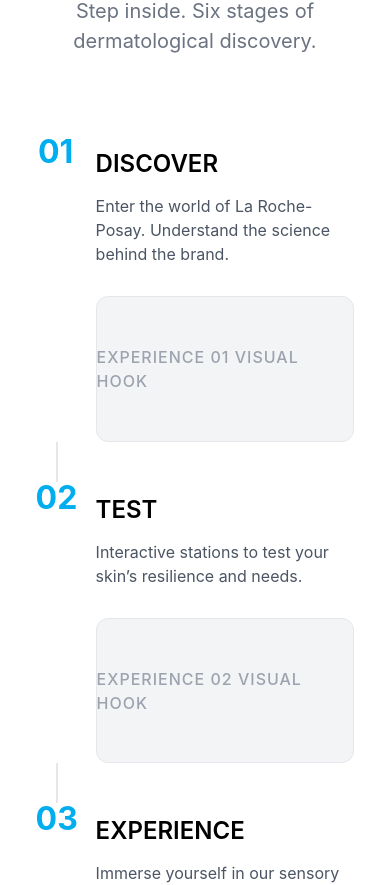
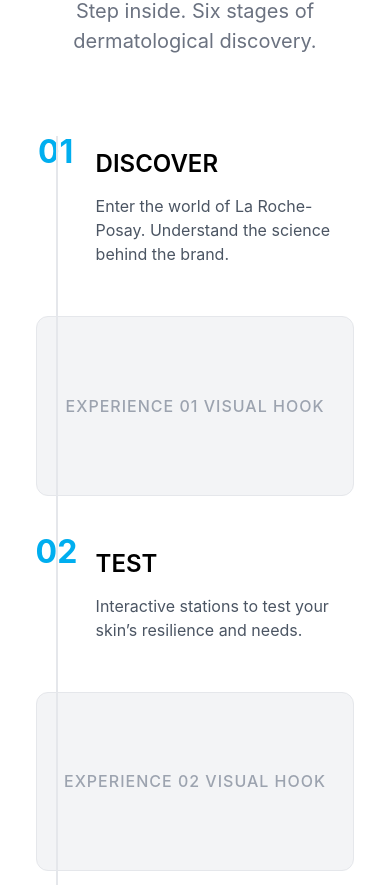
Before and after one commit to Dakolo14/livinglab, a React (Vite) app: page / in a window 390 px wide. Shown: the part 6157-7042 px from the top of the page. Built offline with nearby package versions, Linux system fonts and the light colour scheme; a web font is replaced by a local one.

Commit message:
feat: use css grid to allow full-width mobile visual placeholder while preserving desktop indent and timeline visibility

```diff
--- a/src/components/sections/LabJourney.css
+++ b/src/components/sections/LabJourney.css
@@ -42,17 +42,23 @@
   left: 60px;
   width: 2px;
   background: #E5E7EB;
-  z-index: 1;
+  z-index: 3; /* Draw over the image on mobile */
+  pointer-events: none;
 }
 
 .journey-step {
-  display: flex;
-  gap: 60px;
+  display: grid;
+  grid-template-columns: 120px 1fr;
+  grid-template-areas:
+    "number content"
+    ".      visual";
+  gap: 20px 60px;
   position: relative;
   z-index: 2;
 }
 
 .step-number {
+  grid-area: number;
   font-size: 4rem;
   font-weight: 700;
   color: #00AEEF; /* LRP Blue */
@@ -65,6 +71,7 @@
 }
 
 .step-content {
+  grid-area: content;
   flex-grow: 1;
   padding-top: 10px;
 }
@@ -83,6 +90,7 @@
 }
 
 .step-visual-placeholder {
+  grid-area: visual;
   width: 100%;
   aspect-ratio: 16/9;
   height: auto;
@@ -143,7 +151,11 @@
     left: 20px;
   }
   .journey-step {
-    gap: 20px;
+    grid-template-columns: 40px 1fr;
+    grid-template-areas:
+      "number content"
+      "visual visual"; /* Spans both columns on mobile */
+    gap: 20px 20px;
   }
   .step-number {
     font-size: 2rem;
--- a/src/components/sections/LabJourney.tsx
+++ b/src/components/sections/LabJourney.tsx
@@ -31,10 +31,10 @@
               <div className="step-content">
                 <h3>{step.title}</h3>
                 <p>{step.description}</p>
-                <div className="step-visual-placeholder">
-                  <div className="visual-scan-line"></div>
-                  <span className="placeholder-text">Experience {step.id} Visual Hook</span>
-                </div>
+              </div>
+              <div className="step-visual-placeholder">
+                <div className="visual-scan-line"></div>
+                <span className="placeholder-text">Experience {step.id} Visual Hook</span>
               </div>
             </div>
           ))}
```
